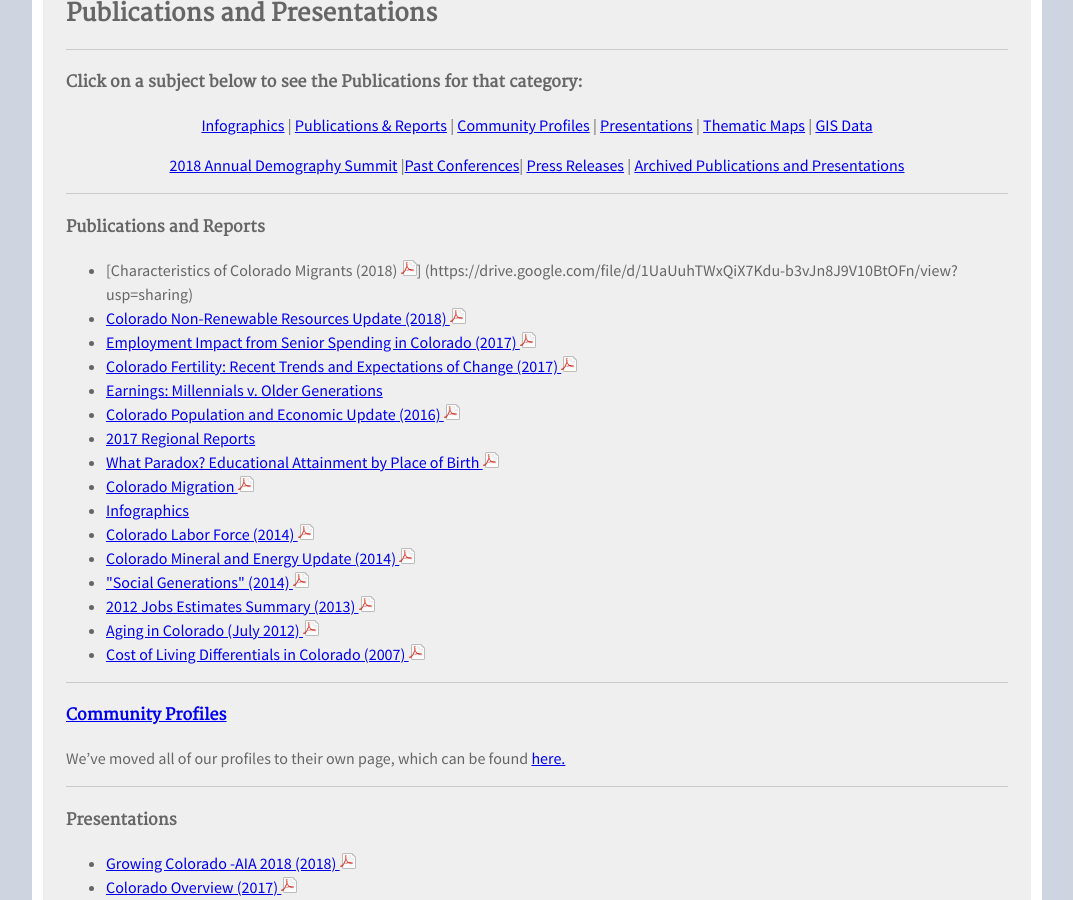
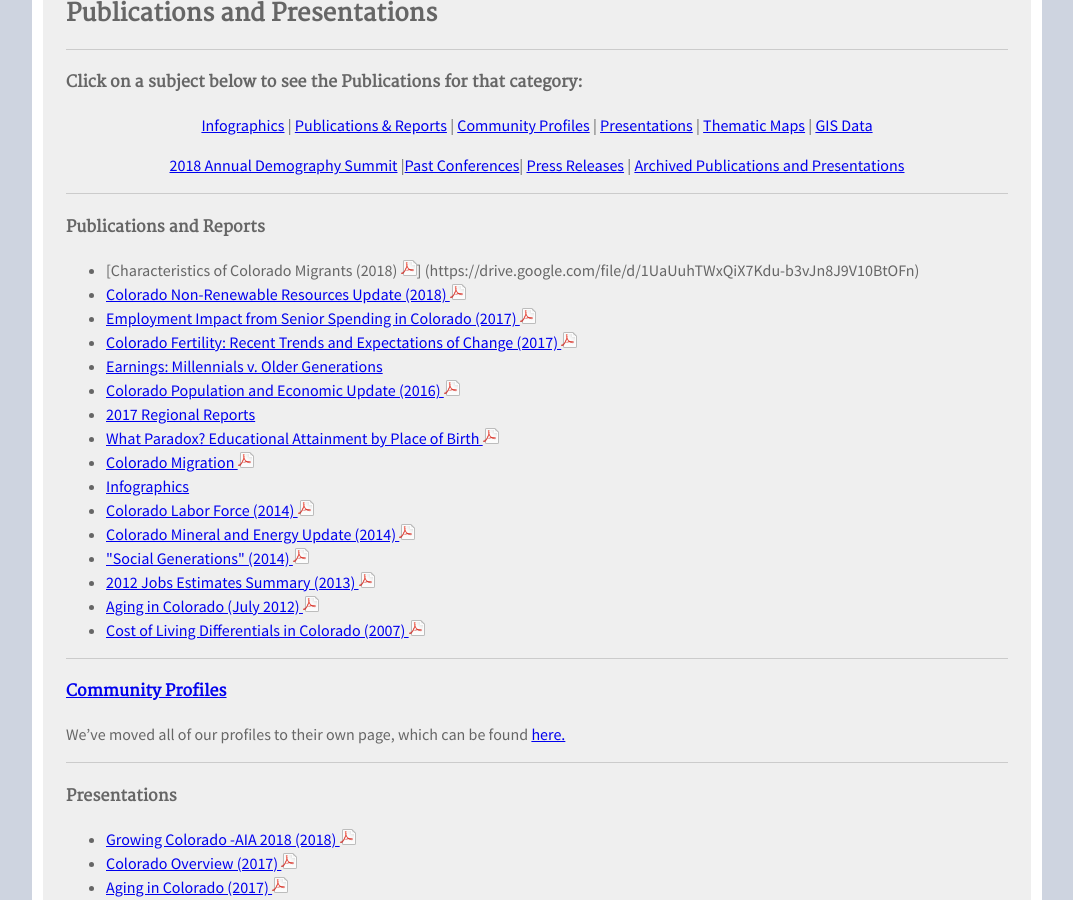
Before and after one commit to TBleess/Website_New, a Jekyll site: the page built from pages/9_Not_in_Menu/publications-and-presentations.md, in a window 1280 px wide and 900 px high, scrolled down 355 px. Shown: the whole window, without its empty margins (103-1176 px from the left). Built offline with Jekyll 4.4.1, drawn with Linux system fonts in a browser that asks for light colours.

Commit message:
Update publications-and-presentations.md

```diff
--- a/pages/9_Not_in_Menu/publications-and-presentations.md
+++ b/pages/9_Not_in_Menu/publications-and-presentations.md
@@ -28,7 +28,7 @@
 
 #### Publications and Reports
 
-- [Characteristics of Colorado Migrants (2018) ![pdf](/images/page_white_acrobat.png 'download pdf file')] (https://drive.google.com/file/d/1UaUuhTWxQiX7Kdu-b3vJn8J9V10BtOFn/view?usp=sharing)
+- [Characteristics of Colorado Migrants (2018) ![pdf](/images/page_white_acrobat.png 'download pdf file')] (https://drive.google.com/file/d/1UaUuhTWxQiX7Kdu-b3vJn8J9V10BtOFn)
 - [Colorado Non-Renewable Resources Update (2018) ![pdf](/images/page_white_acrobat.png 'download pdf file')](https://drive.google.com/uc?export=download&id=1cT9svV10PxlrC46ucauNJttgJc0GS4sN)
 - [Employment Impact from Senior Spending in Colorado (2017) ![pdf](/images/page_white_acrobat.png 'download pdf file')](https://drive.google.com/uc?export=download&id=0B2FMBVetYCVCSDBQVlE1WkQxUlE)
 - [Colorado Fertility: Recent Trends and Expectations of Change (2017) ![pdf](/images/page_white_acrobat.png 'download pdf file')](https://drive.google.com/uc?export=download&id=0B2FMBVetYCVCRUxUQjg0R0NKSkU)
```
